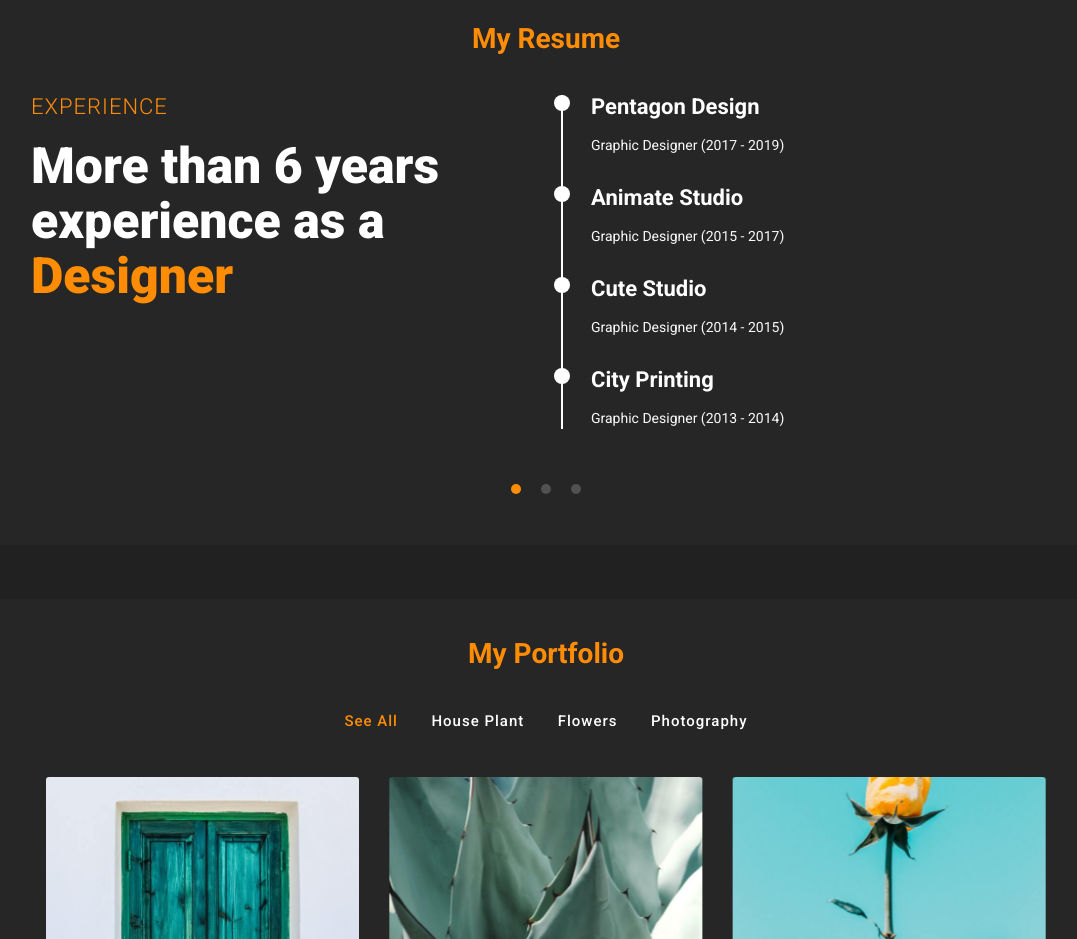
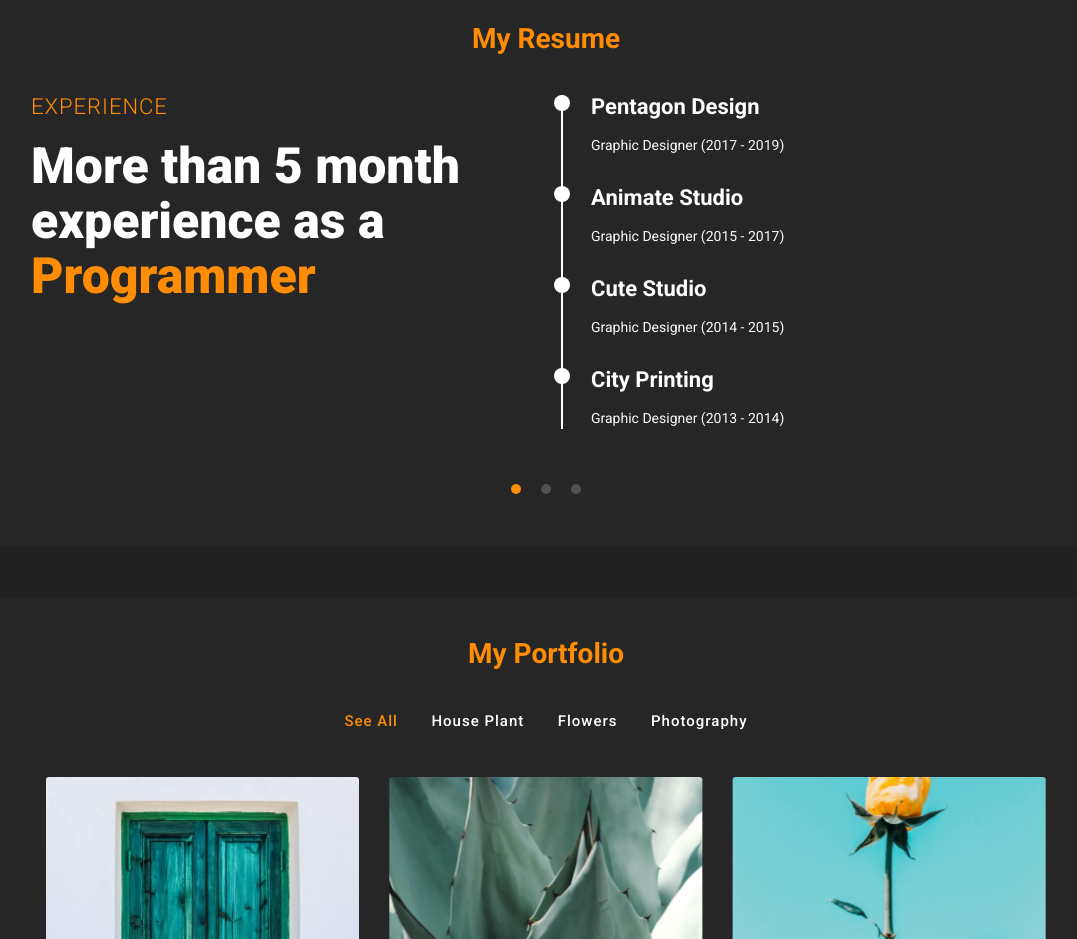
Before and after one commit to golion01/golion01.github.io, a plain HTML site: page index.html in a window 1280 px wide. Shown: the part 1020-1959 px from the top of the page, without its empty margins (94-1171 px from the left). Drawn offline with Linux system fonts and the light colour scheme.

Commit message:
updates the years of experience

```diff
--- a/index.html
+++ b/index.html
@@ -143,7 +143,7 @@
                                 <div class="content-left">
                                     <div class="title-resume">
                                         <h3>Experience</h3>
-                                        <h2>More than 6 years experience as a <span>Designer</span></h2>
+                                        <h2>More than 5 month experience as a <span>Programmer</span></h2>
                                     </div>
                                 </div>
                             </div>
```
